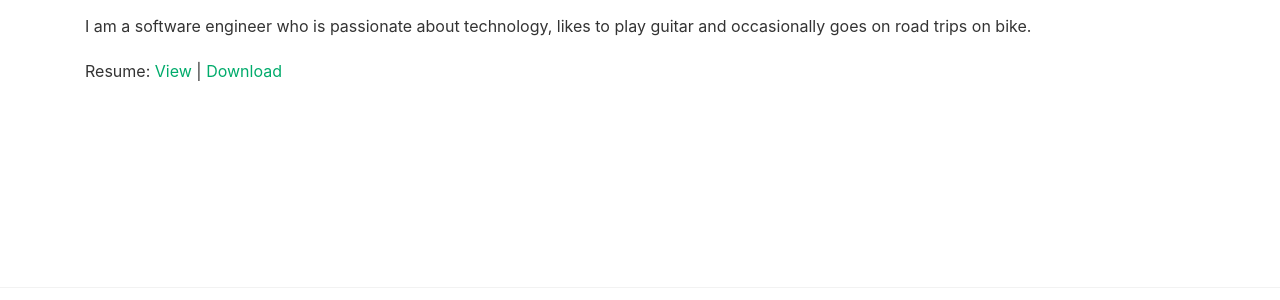
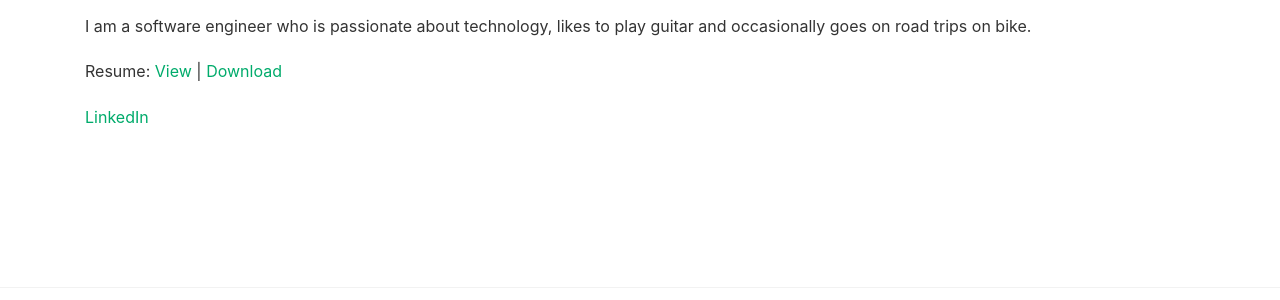
Before and after one commit to vikas3045/vikas3045.github.io, a Jekyll site: the page built from about.markdown, in a window 1280 px wide. Shown: the part 144-444 px from the top of the page. Built offline with Jekyll 4.4.1, drawn with Linux system fonts in a browser that asks for light colours; nearby versions of some CDN libraries.

Commit message:
Update about.markdown

```diff
--- a/about.markdown
+++ b/about.markdown
@@ -7,3 +7,5 @@ permalink: /about/
 I am a software engineer who is passionate about technology, likes to play guitar and occasionally goes on road trips on bike.
 
 Resume: <a href="/resume">View</a> <span>|</span> <a href="/resume.pdf?{{ site.time}}" target="_blank">Download</a>
+
+<a href="https://www.linkedin.com/in/sharmavikas10/" target="_blank">LinkedIn</a>
```
